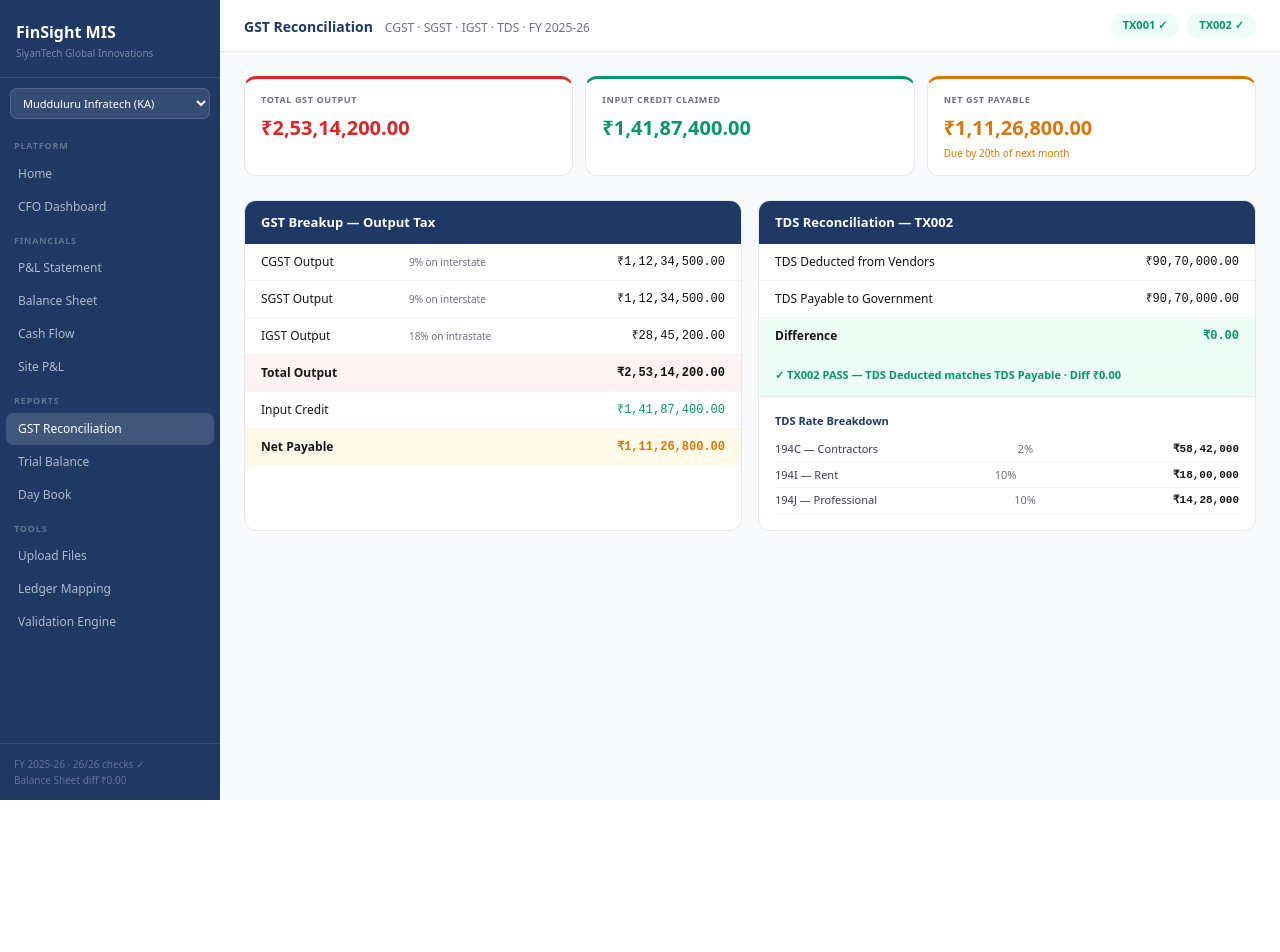
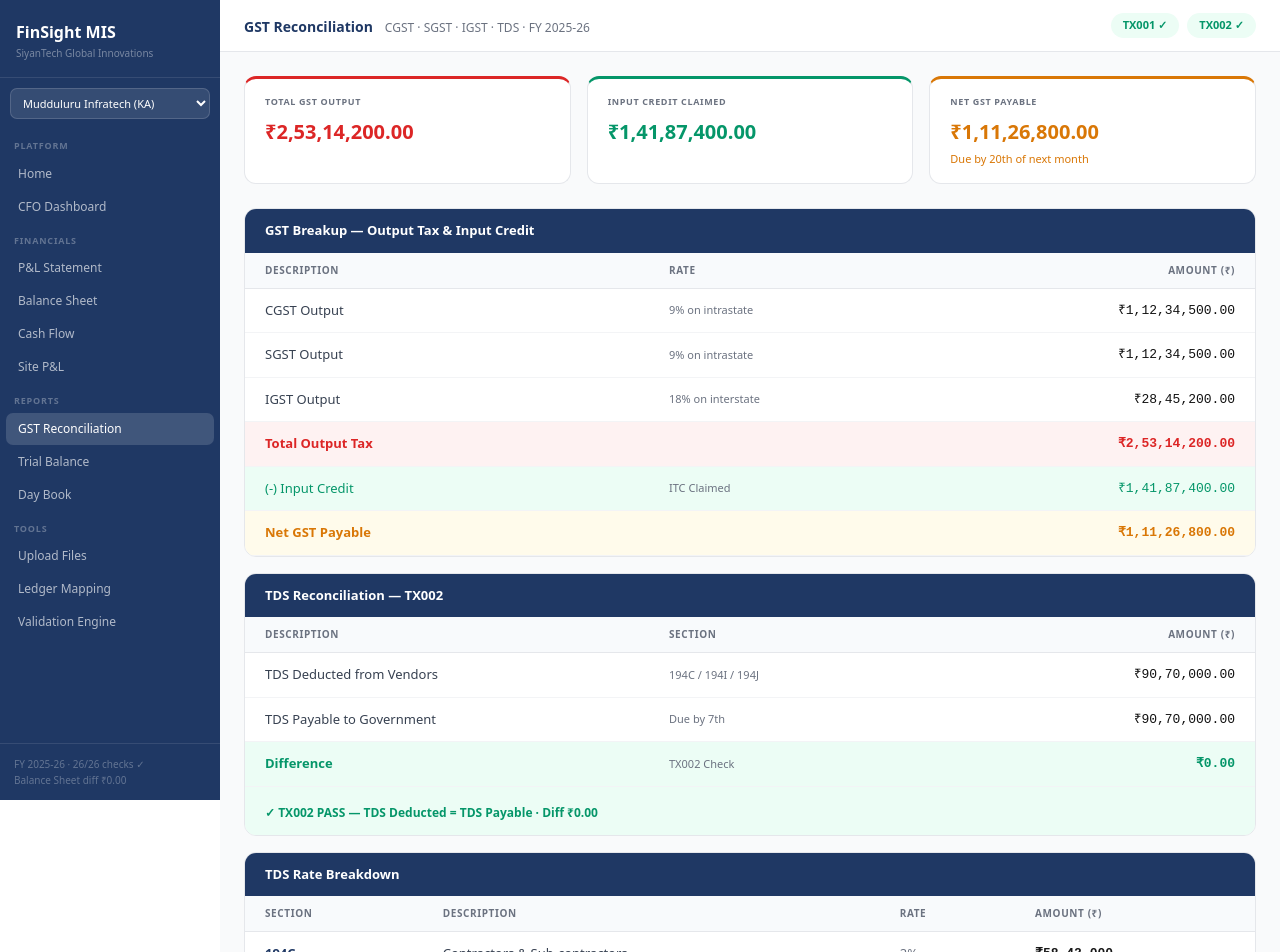
Before and after one commit to chakradhartatikonda27-art/finsight, a Next.js app in the folder finsight-web/: page /reports/gst in a window 1280 px wide. Shown: the top 952 px of the page. Before the commit the page ends 800 px from the top, so only its background shows below. Built offline with nearby package versions, Linux system fonts and the light colour scheme; no server answers.

Commit message:
Fix GST page layout — full width tables

```diff
--- a/finsight-web/app/reports/gst/page.tsx
+++ b/finsight-web/app/reports/gst/page.tsx
@@ -30,45 +30,50 @@ export default function GSTPage() {
 
       <div style={{ padding:'24px', fontFamily:'system-ui' }}>
 
-        {/* GST Summary */}
-        <div style={{ display:'grid', gridTemplateColumns:'1fr 1fr 1fr', gap:12, marginBottom:24 }}>
+        {/* Summary cards */}
+        <div style={{ display:'grid', gridTemplateColumns:'1fr 1fr 1fr', gap:16, marginBottom:24 }}>
           {[
-            { label:'Total GST Output',       value:`₹${data?.total_gst_payable || '2,53,14,200.00'}`,  color:'#DC2626' },
-            { label:'Input Credit Claimed',    value:`₹${data?.input_credit_claimed || '1,41,87,400.00'}`,color:'#059669' },
-            { label:'Net GST Payable',         value:`₹${data?.net_gst_payable || '1,11,26,800.00'}`,    color:'#D97706', sub:'Due by 20th of next month' },
+            { label:'Total GST Output',     value:`₹${data?.total_gst_payable||'2,53,14,200.00'}`,  color:'#DC2626' },
+            { label:'Input Credit Claimed', value:`₹${data?.input_credit_claimed||'1,41,87,400.00'}`,color:'#059669' },
+            { label:'Net GST Payable',      value:`₹${data?.net_gst_payable||'1,11,26,800.00'}`,    color:'#D97706', sub:'Due by 20th of next month' },
           ].map(k => (
             <div key={k.label} style={{
               background:'#fff', border:'1px solid #E5E7EB',
-              borderRadius:12, padding:'14px 16px', borderTop:`3px solid ${k.color}`
+              borderRadius:12, padding:'16px 20px', borderTop:`3px solid ${k.color}`
             }}>
-              <div style={{ fontSize:9, fontWeight:700, color:'#6B7280', textTransform:'uppercase', letterSpacing:'.07em', marginBottom:6 }}>{k.label}</div>
+              <div style={{ fontSize:9, fontWeight:700, color:'#6B7280', textTransform:'uppercase', letterSpacing:'.07em', marginBottom:8 }}>{k.label}</div>
               <div style={{ fontSize:20, fontWeight:800, color:k.color }}>{k.value}</div>
-              {k.sub && <div style={{ fontSize:10, color:'#D97706', marginTop:3 }}>{k.sub}</div>}
+              {k.sub && <div style={{ fontSize:11, color:'#D97706', marginTop:4 }}>{k.sub}</div>}
             </div>
           ))}
         </div>
 
-        <div style={{ display:'grid', gridTemplateColumns:'1fr 1fr', gap:16 }}>
-
-          {/* GST Breakup */}
-          <div style={{ background:'#fff', border:'1px solid #E5E7EB', borderRadius:12, overflow:'hidden' }}>
-            <div style={{ background:'#1F3864', padding:'12px 16px', color:'#fff', fontWeight:700, fontSize:13 }}>
-              GST Breakup — Output Tax
+        {/* GST Breakup — full width */}
+        <div style={{ background:'#fff', border:'1px solid #E5E7EB', borderRadius:12, overflow:'hidden', marginBottom:16 }}>
+          <div style={{ background:'#1F3864', padding:'12px 20px', color:'#fff', fontWeight:700, fontSize:13 }}>
+            GST Breakup — Output Tax & Input Credit
           </div>
-            <table style={{ width:'100%', borderCollapse:'collapse', fontSize:12 }}>
+          <table style={{ width:'100%', borderCollapse:'collapse', fontSize:13 }}>
+            <thead>
+              <tr style={{ background:'#F8FAFC' }}>
+                <th style={{ padding:'10px 20px', textAlign:'left', fontSize:10, fontWeight:700, color:'#6B7280', textTransform:'uppercase', letterSpacing:'.06em', borderBottom:'1px solid #E5E7EB', width:'40%' }}>Description</th>
+                <th style={{ padding:'10px 20px', textAlign:'left', fontSize:10, fontWeight:700, color:'#6B7280', textTransform:'uppercase', letterSpacing:'.06em', borderBottom:'1px solid #E5E7EB', width:'20%' }}>Rate</th>
+                <th style={{ padding:'10px 20px', textAlign:'right', fontSize:10, fontWeight:700, color:'#6B7280', textTransform:'uppercase', letterSpacing:'.06em', borderBottom:'1px solid #E5E7EB', width:'40%' }}>Amount (₹)</th>
+              </tr>
+            </thead>
             <tbody>
               {[
-                  { label:'CGST Output',   amount: data?.cgst_payable || '1,12,34,500.00', note:'9% on interstate' },
-                  { label:'SGST Output',   amount: data?.sgst_payable || '1,12,34,500.00', note:'9% on interstate' },
-                  { label:'IGST Output',   amount: data?.igst_payable || '28,45,200.00',   note:'18% on intrastate' },
-                  { label:'Total Output',  amount: data?.total_gst_payable || '2,53,14,200.00', bold:true, bg:'#FEF2F2' },
-                  { label:'Input Credit',  amount: data?.input_credit_claimed || '1,41,87,400.00', color:'#059669' },
-                  { label:'Net Payable',   amount: data?.net_gst_payable || '1,11,26,800.00', bold:true, bg:'#FFFBEB', color:'#D97706' },
-                ].map((row: any, i) => (
-                  <tr key={i} style={{ borderBottom:'0.5px solid #F3F4F6', background: row.bg || '#fff' }}>
-                    <td style={{ padding:'9px 16px', fontWeight: row.bold ? 700 : 400 }}>{row.label}</td>
-                    <td style={{ padding:'9px 16px', fontSize:10, color:'#6B7280' }}>{row.note || ''}</td>
-                    <td style={{ padding:'9px 16px', textAlign:'right', fontFamily:'monospace', fontWeight: row.bold ? 700 : 400, color: row.color || '#111' }}>
+                { label:'CGST Output',        rate:'9% on intrastate',  amount:data?.cgst_payable||'1,12,34,500.00', bg:'#fff' },
+                { label:'SGST Output',        rate:'9% on intrastate',  amount:data?.sgst_payable||'1,12,34,500.00', bg:'#fff' },
+                { label:'IGST Output',        rate:'18% on interstate', amount:data?.igst_payable||'28,45,200.00',   bg:'#fff' },
+                { label:'Total Output Tax',   rate:'',                  amount:data?.total_gst_payable||'2,53,14,200.00', bg:'#FEF2F2', bold:true, color:'#DC2626' },
+                { label:'(-) Input Credit',   rate:'ITC Claimed',       amount:data?.input_credit_claimed||'1,41,87,400.00', bg:'#ECFDF5', color:'#059669' },
+                { label:'Net GST Payable',    rate:'',                  amount:data?.net_gst_payable||'1,11,26,800.00', bg:'#FFFBEB', bold:true, color:'#D97706' },
+              ].map((row:any, i) => (
+                <tr key={i} style={{ borderBottom:'0.5px solid #F3F4F6', background:row.bg||'#fff' }}>
+                  <td style={{ padding:'12px 20px', fontWeight:row.bold?700:400, color:row.color||'#374151' }}>{row.label}</td>
+                  <td style={{ padding:'12px 20px', fontSize:11, color:'#6B7280' }}>{row.rate}</td>
+                  <td style={{ padding:'12px 20px', textAlign:'right', fontFamily:'monospace', fontWeight:row.bold?700:400, color:row.color||'#111' }}>
                     ₹{row.amount}
                   </td>
                 </tr>
@@ -77,47 +82,70 @@ export default function GSTPage() {
           </table>
         </div>
 
-          {/* TDS */}
-          <div style={{ background:'#fff', border:'1px solid #E5E7EB', borderRadius:12, overflow:'hidden' }}>
-            <div style={{ background:'#1F3864', padding:'12px 16px', color:'#fff', fontWeight:700, fontSize:13 }}>
+        {/* TDS — full width */}
+        <div style={{ background:'#fff', border:'1px solid #E5E7EB', borderRadius:12, overflow:'hidden', marginBottom:16 }}>
+          <div style={{ background:'#1F3864', padding:'12px 20px', color:'#fff', fontWeight:700, fontSize:13 }}>
             TDS Reconciliation — TX002
           </div>
-            <table style={{ width:'100%', borderCollapse:'collapse', fontSize:12 }}>
+          <table style={{ width:'100%', borderCollapse:'collapse', fontSize:13 }}>
+            <thead>
+              <tr style={{ background:'#F8FAFC' }}>
+                <th style={{ padding:'10px 20px', textAlign:'left', fontSize:10, fontWeight:700, color:'#6B7280', textTransform:'uppercase', letterSpacing:'.06em', borderBottom:'1px solid #E5E7EB', width:'40%' }}>Description</th>
+                <th style={{ padding:'10px 20px', textAlign:'left', fontSize:10, fontWeight:700, color:'#6B7280', textTransform:'uppercase', letterSpacing:'.06em', borderBottom:'1px solid #E5E7EB', width:'20%' }}>Section</th>
+                <th style={{ padding:'10px 20px', textAlign:'right', fontSize:10, fontWeight:700, color:'#6B7280', textTransform:'uppercase', letterSpacing:'.06em', borderBottom:'1px solid #E5E7EB', width:'40%' }}>Amount (₹)</th>
+              </tr>
+            </thead>
             <tbody>
               {[
-                  { label:'TDS Deducted from Vendors', amount: data?.tds_deducted || '90,70,000.00' },
-                  { label:'TDS Payable to Government', amount: data?.tds_payable  || '90,70,000.00' },
-                  { label:'Difference',                amount: data?.tds_diff     || '0.00', bold:true, bg:'#ECFDF5', color:'#059669' },
-                ].map((row: any, i) => (
-                  <tr key={i} style={{ borderBottom:'0.5px solid #F3F4F6', background: row.bg || '#fff' }}>
-                    <td style={{ padding:'9px 16px', fontWeight: row.bold ? 700 : 400 }}>{row.label}</td>
-                    <td style={{ padding:'9px 16px', textAlign:'right', fontFamily:'monospace', fontWeight: row.bold ? 700 : 400, color: row.color || '#111' }}>
+                { label:'TDS Deducted from Vendors', section:'194C / 194I / 194J', amount:data?.tds_deducted||'90,70,000.00', bg:'#fff' },
+                { label:'TDS Payable to Government', section:'Due by 7th',         amount:data?.tds_payable||'90,70,000.00',  bg:'#fff' },
+                { label:'Difference',                section:'TX002 Check',        amount:data?.tds_diff||'0.00',             bg:'#ECFDF5', bold:true, color:'#059669' },
+              ].map((row:any, i) => (
+                <tr key={i} style={{ borderBottom:'0.5px solid #F3F4F6', background:row.bg||'#fff' }}>
+                  <td style={{ padding:'12px 20px', fontWeight:row.bold?700:400, color:row.color||'#374151' }}>{row.label}</td>
+                  <td style={{ padding:'12px 20px', fontSize:11, color:'#6B7280' }}>{row.section}</td>
+                  <td style={{ padding:'12px 20px', textAlign:'right', fontFamily:'monospace', fontWeight:row.bold?700:400, color:row.color||'#111' }}>
                     ₹{row.amount}
                   </td>
                 </tr>
               ))}
             </tbody>
           </table>
-            <div style={{ padding:'12px 16px', background:'#ECFDF5' }}>
-              <div style={{ fontSize:11, color:'#059669', fontWeight:600 }}>
-                ✓ TX002 PASS — TDS Deducted matches TDS Payable · Diff ₹0.00
+          <div style={{ padding:'12px 20px', background:'#ECFDF5' }}>
+            <span style={{ fontSize:12, color:'#059669', fontWeight:600 }}>
+              ✓ TX002 PASS — TDS Deducted = TDS Payable · Diff ₹0.00
+            </span>
           </div>
         </div>
-            <div style={{ padding:'16px', borderTop:'1px solid #E5E7EB' }}>
-              <div style={{ fontSize:11, fontWeight:600, color:'#1F3864', marginBottom:8 }}>TDS Rate Breakdown</div>
+
+        {/* TDS Rate breakdown */}
+        <div style={{ background:'#fff', border:'1px solid #E5E7EB', borderRadius:12, overflow:'hidden' }}>
+          <div style={{ background:'#1F3864', padding:'12px 20px', color:'#fff', fontWeight:700, fontSize:13 }}>
+            TDS Rate Breakdown
+          </div>
+          <table style={{ width:'100%', borderCollapse:'collapse', fontSize:13 }}>
+            <thead>
+              <tr style={{ background:'#F8FAFC' }}>
+                {['Section','Description','Rate','Amount (₹)'].map(h => (
+                  <th key={h} style={{ padding:'10px 20px', textAlign:'left', fontSize:10, fontWeight:700, color:'#6B7280', textTransform:'uppercase', letterSpacing:'.06em', borderBottom:'1px solid #E5E7EB' }}>{h}</th>
+                ))}
+              </tr>
+            </thead>
+            <tbody>
               {[
-                { section:'194C — Contractors', rate:'2%', amount:'58,42,000' },
-                { section:'194I — Rent',        rate:'10%', amount:'18,00,000' },
-                { section:'194J — Professional', rate:'10%', amount:'14,28,000' },
-              ].map(t => (
-                <div key={t.section} style={{ display:'flex', justifyContent:'space-between', padding:'4px 0', fontSize:11, borderBottom:'0.5px solid #F3F4F6' }}>
-                  <span style={{ color:'#374151' }}>{t.section}</span>
-                  <span style={{ color:'#6B7280' }}>{t.rate}</span>
-                  <span style={{ fontFamily:'monospace', fontWeight:600 }}>₹{t.amount}</span>
-                </div>
+                { section:'194C', desc:'Contractors & Sub-contractors', rate:'2%', amount:'58,42,000' },
+                { section:'194I', desc:'Rent',                          rate:'10%',amount:'18,00,000' },
+                { section:'194J', desc:'Professional Services',         rate:'10%',amount:'14,28,000' },
+              ].map((r,i) => (
+                <tr key={i} style={{ borderBottom:'0.5px solid #F3F4F6' }}>
+                  <td style={{ padding:'12px 20px', fontWeight:600, color:'#1F3864' }}>{r.section}</td>
+                  <td style={{ padding:'12px 20px', color:'#374151' }}>{r.desc}</td>
+                  <td style={{ padding:'12px 20px', color:'#6B7280' }}>{r.rate}</td>
+                  <td style={{ padding:'12px 20px', fontFamily:'monospace', fontWeight:600 }}>₹{r.amount}</td>
+                </tr>
               ))}
-            </div>
-          </div>
+            </tbody>
+          </table>
         </div>
 
       </div>
```
Lines whose indentation alone changed are shown as unchanged.
